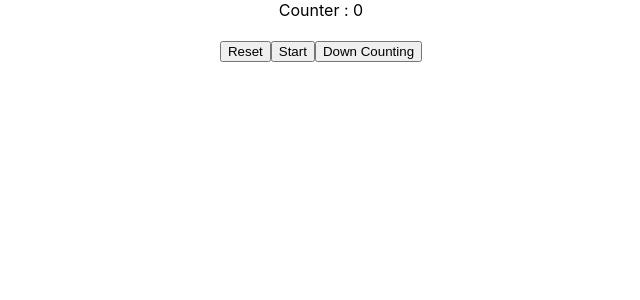
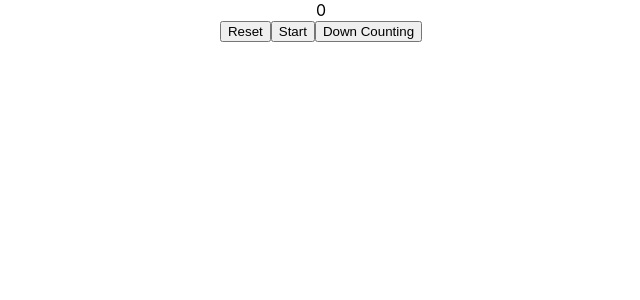
Before and after one commit to MohammadRezaQaderi/React, a React (Create React App) app in the folder ie-hw/: page / in a window 1280 px wide. Shown: the top 300 px of the page, without its empty margins (319-959 px from the left). Built offline with nearby package versions, Linux system fonts and the light colour scheme.

Commit message:
make the couter component for counting number

```diff
--- a/ie-hw/src/App.js
+++ b/ie-hw/src/App.js
@@ -1,26 +1,27 @@
 import logo from './logo.svg';
 import './App.css';
 import Button from './components/button';
+import Counter from './components/counter';
+
 function App() {
-  var Count = 0;
-  const increase = () => {
-      Count += 1;
-      console.log(Count);
-  }
-  const makeZero = () => {
-    Count = 0;
-    console.log(Count);
-  }
-  const decrease = () => {
-    Count -= 1;
-    console.log(Count);
-  }
+  // var Count = 0;
+  // const increase = () => {
+  //     Count += 1;
+  //     console.log(Count);
+  // }
+  // const makeZero = () => {
+  //   Count = 0;
+  //   console.log(Count);
+  // }
+  // const decrease = () => {
+  //   Count -= 1;
+  //   console.log(Count);
+  // }
   return (
-    <div className="App">Counter : {Count}
-    <div><br></br></div>
-    <Button text="Reset" onClick={makeZero}></Button>
+    <div className="App"><Counter></Counter>
+    {/* <Button text="Reset" onClick={makeZero}></Button>
     <Button text="Start" onClick={increase}></Button>
-    <Button text="Down Counting" onClick={decrease}></Button>
+    <Button text="Down Counting" onClick={decrease}></Button> */}
     </div>
   );
 }
--- /dev/null
+++ b/ie-hw/src/components/counter/counter.js
@@ -0,0 +1,54 @@
+import React, {useState , useEffect} from 'react'
+
+export default function Counter() {
+    const[counter, setCounter] = useState(0);
+    const[isStart, setStart] = useState(false);
+    const[isDownCount , setDownCount] =useState(true);
+    useEffect(()=>{
+        let intervalId;
+        console.log(counter);
+        if(isStart){
+            if(isDownCount){
+                intervalId = setInterval(()=>{
+                    setCounter(counter=>counter+1);
+                }, 1000)
+            }
+            else{
+                intervalId = setInterval(()=>{
+                    setCounter(counter=>counter-1);
+                }, 1000)
+            }
+        }
+        return()=> clearInterval(intervalId);
+    }, [isStart,  counter])
+
+    const reset = ()=>{
+        console.log(isStart);
+        setStart(false);
+        setCounter(0);
+    }
+
+    useEffect(()=>{
+        // let intervalId;
+        console.log(counter);
+        // if(isDownCount & !isStart){
+        // intervalId = setInterval(()=>{
+        //     setCounter(counter=>counter-1);
+        // }, 1000)
+        // }
+        // return()=> clearInterval(intervalId);
+    }, [isDownCount])
+
+    return (
+        <div className="container">
+            <div className="counter">
+                <span className="count">{counter}</span>
+            </div>
+            <div className="buttons">
+                <button onClick={(reset)} className="reset">Reset</button>
+                <button onClick={()=>setStart(!isStart)} className="start">{isStart ? "Pause":"Start"}</button>
+                <button onClick={()=>setDownCount(!isDownCount)} className="downCount">{isDownCount ? "Down Counting":"Up Counting"}</button>
+            </div>
+        </div>
+    )
+}
--- /dev/null
+++ b/ie-hw/src/components/counter/package.json
@@ -0,0 +1,3 @@
+{
+    "main": "./counter.js"
+}
```
